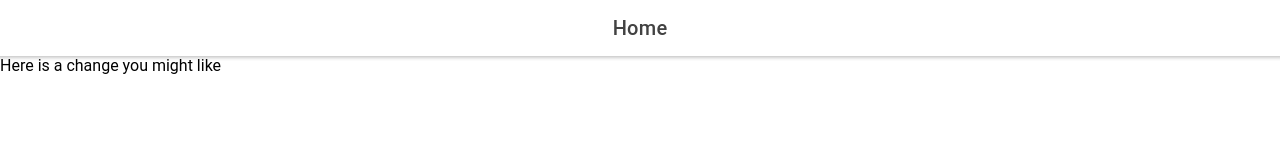
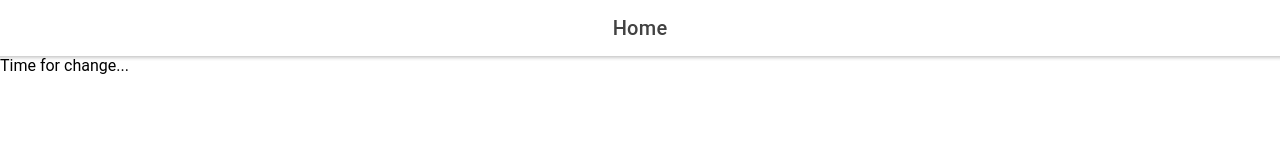
Before and after one commit to jlane9/hello-world, a React (Create React App) app: page /tabs/home in a window 1280 px wide. Shown: the top 160 px of the page. Built offline with nearby package versions, Linux system fonts and the light colour scheme.

Commit message:
Change it again

```diff
--- a/src/pages/home/Home.tsx
+++ b/src/pages/home/Home.tsx
@@ -16,7 +16,7 @@ const Home: React.FC = () => {
           </IonToolbar>
         </IonHeader>
         <div>
-          Here is a change you might like
+          Time for change...
         </div>
       </IonContent>
     </IonPage>
```
